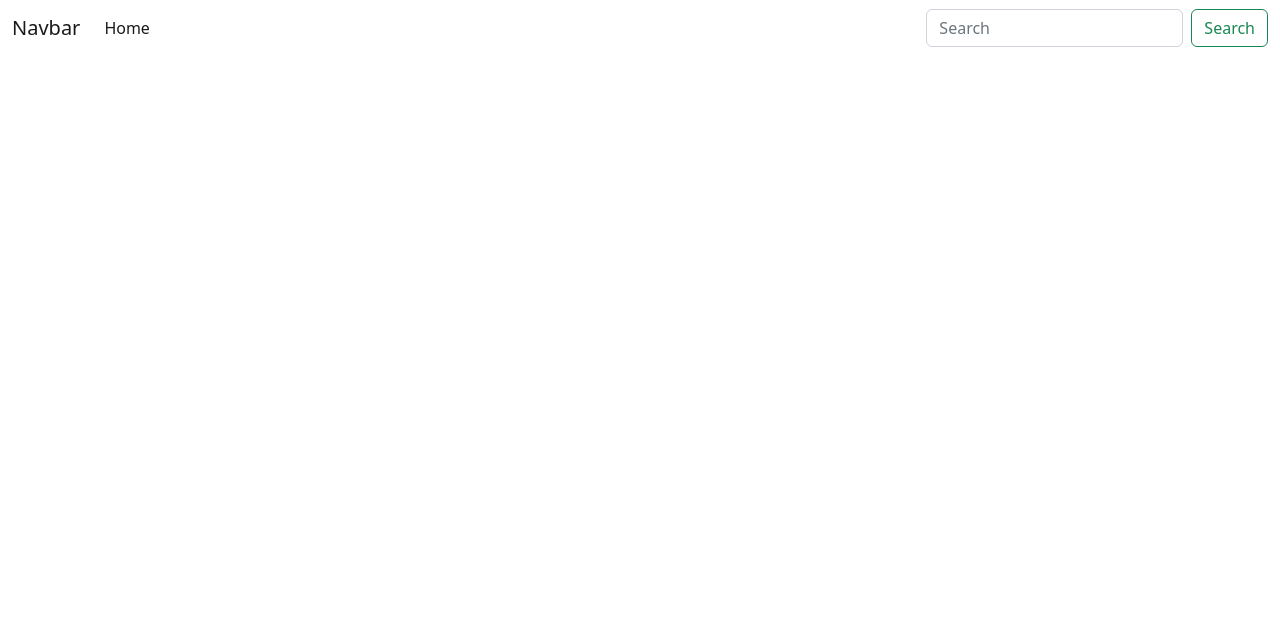
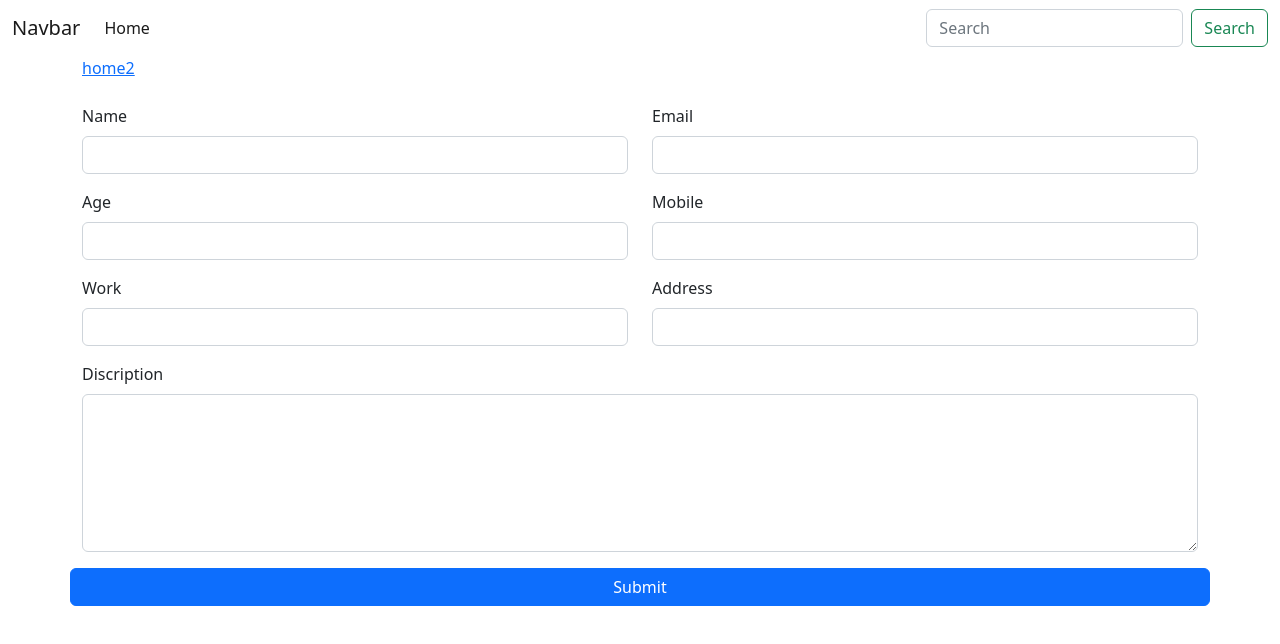
Before and after one commit to 404Bappy/Crud-Application, a React (Create React App) app in the folder client/: page /edit/1 in a window 1280 px wide. Shown: the top 644 px of the page. Built offline with nearby package versions, Linux system fonts and the light colour scheme.

Commit message:
Initial commit

```diff
--- a/client/src/App.js
+++ b/client/src/App.js
@@ -10,6 +10,7 @@
 import Navbar from './components/Navbar'
 import Home from './components/Home'
 import Register from './components/Register'
+import Edit from "./components/Edit";
 
 
 
@@ -24,6 +25,7 @@
       <Switch>
         <Route exact path="/" component={Home} />
         <Route exact path="/register" component={Register} />
+        <Route exact path="/edit/:id" component={Edit} />
 
       </Switch>
 
--- /dev/null
+++ b/client/src/components/Edit.js
@@ -0,0 +1,80 @@
+import React, { useState } from 'react';
+import { NavLink } from 'react-router-dom';
+
+
+
+
+
+const Edit = () => {
+    const [inpval, setINP] = useState(
+        {
+            name: " ",
+            email: " ",
+            age: " ",
+            mobile: " ",
+            work: " ",
+            address: " ",
+            desc: " "
+        }
+    )
+
+    const setData = (e) => {
+        console.log(e.target.value);
+        const { name, value } = e.target;
+        setINP((preval) => {
+            return {
+                ...preval,
+                [name]: value
+            }
+        })
+    }
+
+
+
+
+
+    return (
+        <div className='container'>
+            <NavLink to="/">home2</NavLink>
+
+            <form className='mt-4'>
+                <div className="row">
+                    <div class="mb-3 col-lg-6 col-md-6 col-12 col-lg-6 col-md-6 col-12">
+                        <label for="exampleInputEmail1" class="form-label">Name</label>
+                        <input type="text" onChange={setData} value={inpval.name} name='name' class="form-control" id="exampleInputEmail1" aria-describedby="emailHelp" />
+                    </div>
+                    <div class="mb-3 col-lg-6 col-md-6 col-12">
+                        <label for="exampleInputPassword1" class="form-label">Email</label>
+                        <input type="email" onChange={setData} value={inpval.email} name='email' class="form-control" id="exampleInputPassword1" />
+                    </div>
+                    <div class="mb-3 col-lg-6 col-md-6 col-12">
+                        <label for="exampleInputPassword1" class="form-label">Age</label>
+                        <input type="text" onChange={setData} value={inpval.age} name='age' class="form-control" id="exampleInputPassword1" />
+                    </div>
+                    <div class="mb-3 col-lg-6 col-md-6 col-12">
+                        <label for="exampleInputPassword1" class="form-label">Mobile</label>
+                        <input type="number" onChange={setData} value={inpval.mobile} name='mobile' class="form-control" id="exampleInputPassword1" />
+                    </div>
+
+                    <div class="mb-3 col-lg-6 col-md-6 col-12">
+                        <label for="exampleInputPassword1" class="form-label">Work</label>
+                        <input type="text" onChange={setData} value={inpval.work} name='work' class="form-control" id="exampleInputPassword1" />
+                    </div>
+                    <div class="mb-3 col-lg-6 col-md-6 col-12">
+                        <label for="exampleInputPassword1" class="form-label">Address</label>
+                        <input type="text" onChange={setData} value={inpval.address} name='address' class="form-control" id="exampleInputPassword1" />
+                    </div>
+                    <div class="mb-3 col-lg-12 col-md-12 col-12">
+
+                        <label for="exampleInputPassword1" class="form-label">Discription</label>
+                        <textarea name="desc" value={inpval.desc} onChange={setData} className='form-control' id="" cols="30" rows="6"></textarea>
+                    </div>
+
+                    <button type="submit" class="btn btn-primary">Submit</button>
+                </div>
+            </form>
+        </div>
+    );
+};
+
+export default Edit;
```
